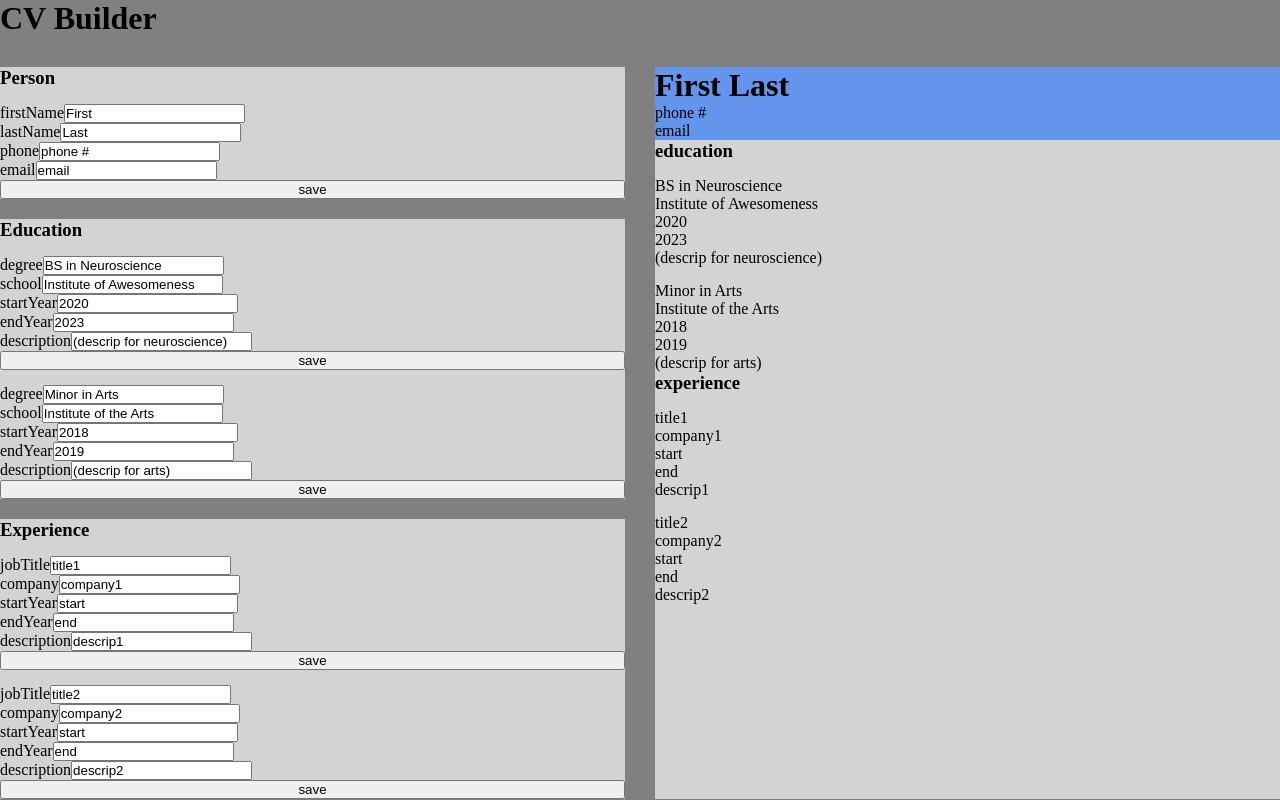
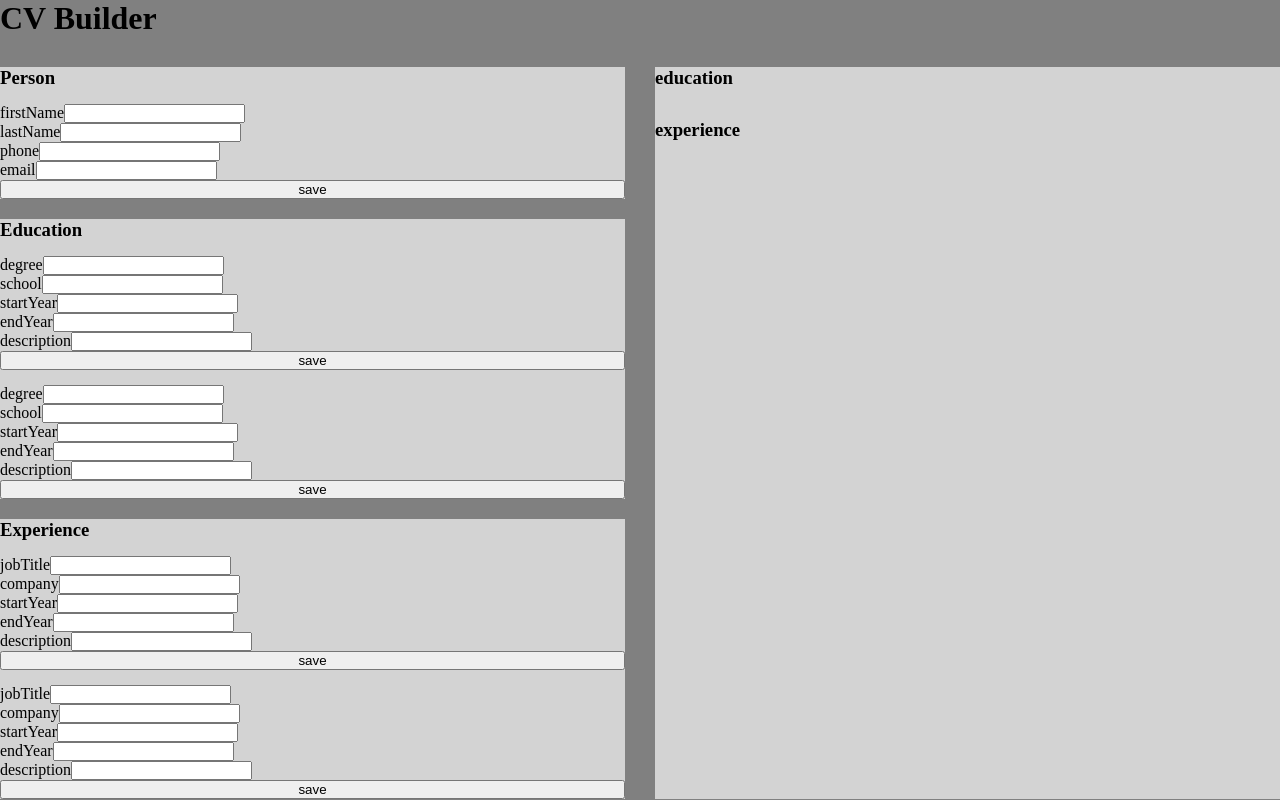
Before and after one commit to strallia/cv-app, a React (Vite) app: page / in a window 1280 px wide. Built offline with nearby package versions, Linux system fonts and the light colour scheme.

Commit message:
feat: Update preview cv with new data when change input values

```diff
--- a/src/components/App.jsx
+++ b/src/components/App.jsx
@@ -1,13 +1,42 @@
 import { Section } from "./Section";
 import { data } from "../data";
 import "../styles/App.css";
+import { useState } from "react";
 
 function App() {
+  const [personData, setPersonData] = useState(data.person);
+  const [educationData, setEducationData] = useState(data.education);
+  const [experienceData, setExperienceData] = useState(data.experience);
+
   const sectionTitles = Object.keys(data).map((title) => {
     return `${title.charAt(0).toUpperCase()}${title.slice(1)}`;
   });
 
-  const personData = data.person[0];
+  function handlePersonDataChange(id, key, newValue) {
+    const updatedPersonData = [{ ...personData[id], [key]: newValue }];
+    setPersonData(updatedPersonData);
+    console.log(updatedPersonData);
+  }
+
+  function handleEducationDataChange(id, key, newValue) {
+    const educationDataCopy = educationData;
+    const updatedEducationData = educationDataCopy.map((obj) => {
+      if (obj.id === id) obj[key] = newValue;
+      return obj;
+    });
+    setEducationData(updatedEducationData);
+    console.log(updatedEducationData);
+  }
+
+  function handleExperienceDataChange(id, key, newValue) {
+    const experienceDataCopy = experienceData;
+    const updatedExperienceData = experienceDataCopy.map((obj) => {
+      if (obj.id === id) obj[key] = newValue;
+      return obj;
+    });
+    setExperienceData(updatedExperienceData);
+    console.log(updatedExperienceData);
+  }
 
   return (
     <>
@@ -15,23 +44,34 @@ function App() {
       <div className="edit-screen">
         {sectionTitles.map((title) => {
           const formsList = data[title.toLowerCase()];
-          return <Section key={title} title={title} list={formsList} />;
+
+          let handleInputChange =
+            title.toLowerCase() === "person"
+              ? handlePersonDataChange
+              : title.toLowerCase() === "education"
+              ? handleEducationDataChange
+              : handleExperienceDataChange;
+
+          return (
+            <Section
+              key={title}
+              title={title}
+              list={formsList}
+              handleInputChange={handleInputChange}
+            />
+          );
         })}
       </div>
       <div className="preview-screen">
         <header className="preview-screen__header">
           <h1>
-            {personData.firstName} {personData.lastName}
+            {personData[0].firstName} {personData[0].lastName}
           </h1>
-          <p>{personData.phone}</p>
-          <p>{personData.email}</p>
+          <p>{personData[0].phone}</p>
+          <p>{personData[0].email}</p>
         </header>
-        <Section title="education" list={data.education} isForPreview={true} />
-        <Section
-          title="experience"
-          list={data.experience}
-          isForPreview={true}
-        />
+        <Section title="education" list={educationData} isForPreview={true} />
+        <Section title="experience" list={experienceData} isForPreview={true} />
       </div>
     </>
   );
--- a/src/components/Form.jsx
+++ b/src/components/Form.jsx
@@ -1,12 +1,20 @@
 import { Button } from "./Button";
 import { Input } from "./Input";
 
-function Form({ formData }) {
+function Form({ formData, handleInputChange }) {
+  const formID = formData.id;
   return (
     <form>
       {Object.entries(formData).map((input, index) => {
-        const [label, value] = input;
-        return <Input key={index} label={label} value={value} />;
+        const [label] = input;
+        return (
+          <Input
+            key={index}
+            formID={formID}
+            label={label}
+            handleInputChange={handleInputChange}
+          />
+        );
       })}
       <Button text="save" />
     </form>
--- a/src/components/Input.jsx
+++ b/src/components/Input.jsx
@@ -1,4 +1,10 @@
-function Input({ label, value }) {
+import { useState } from "react";
+
+function Input({ formID, label, handleInputChange }) {
+  const [value, setValue] = useState("");
+
+  if (label === "id") return;
+
   return (
     <div>
       <label htmlFor={label}> {label}</label>
@@ -6,7 +12,10 @@ function Input({ label, value }) {
         id={label}
         type="text"
         value={value}
-        onChange={() => console.log("changing input value")}
+        onChange={(e) => {
+          setValue(e.target.value);
+          handleInputChange(formID, label, e.target.value);
+        }}
       />
     </div>
   );
--- a/src/components/Section.jsx
+++ b/src/components/Section.jsx
@@ -1,10 +1,16 @@
 import { Form } from "./Form";
 
-function displayInteractiveForms(list) {
+function displayInteractiveForms(list, handleInputChange) {
   return (
     <>
       {list.map((formData, index) => {
-        return <Form key={index} formData={formData} />;
+        return (
+          <Form
+            key={index}
+            formData={formData}
+            handleInputChange={handleInputChange}
+          />
+        );
       })}
     </>
   );
@@ -15,22 +21,27 @@ function displayStaticContent(list) {
     <>
       {list.map((formData, formDataIndex) => {
         const values = Object.values(formData);
-        const valuesAsComponents = values.map((value, valueIndex) => (
+
+        // remove id property
+        values.shift(0);
+
+        const valuesInComponentForm = values.map((value, valueIndex) => (
           <p key={valueIndex}>{value}</p>
         ));
-        return <div key={formDataIndex}>{valuesAsComponents}</div>;
+
+        return <div key={formDataIndex}>{valuesInComponentForm}</div>;
       })}
     </>
   );
 }
 
-function Section({ title, list, isForPreview = false }) {
+function Section({ title, list, isForPreview = false, handleInputChange }) {
   return (
     <section className={isForPreview ? "preview-section" : "edit-section"}>
       <h3>{title}</h3>
       {isForPreview
         ? displayStaticContent(list)
-        : displayInteractiveForms(list)}
+        : displayInteractiveForms(list, handleInputChange)}
     </section>
   );
 }
--- a/src/data.js
+++ b/src/data.js
@@ -1,42 +1,47 @@
 export const data = {
   person: [
     {
-      firstName: "First",
-      lastName: "Last",
-      phone: "phone #",
-      email: "email",
+      id: 0,
+      firstName: null,
+      lastName: null,
+      phone: null,
+      email: null,
     },
   ],
   education: [
     {
-      degree: "BS in Neuroscience",
-      school: "Institute of Awesomeness",
-      startYear: "2020",
-      endYear: "2023",
-      description: "(descrip for neuroscience)",
+      id: 0,
+      degree: null,
+      school: null,
+      startYear: null,
+      endYear: null,
+      description: null,
     },
     {
-      degree: "Minor in Arts",
-      school: "Institute of the Arts",
-      startYear: "2018",
-      endYear: "2019",
-      description: "(descrip for arts)",
+      id: 1,
+      degree: null,
+      school: null,
+      startYear: null,
+      endYear: null,
+      description: null,
     },
   ],
   experience: [
     {
-      jobTitle: "title1",
-      company: "company1",
-      startYear: "start",
-      endYear: "end",
-      description: "descrip1",
+      id: 0,
+      jobTitle: null,
+      company: null,
+      startYear: null,
+      endYear: null,
+      description: null,
     },
     {
-      jobTitle: "title2",
-      company: "company2",
-      startYear: "start",
-      endYear: "end",
-      description: "descrip2",
+      id: 1,
+      jobTitle: null,
+      company: null,
+      startYear: null,
+      endYear: null,
+      description: null,
     },
   ],
 };
```
